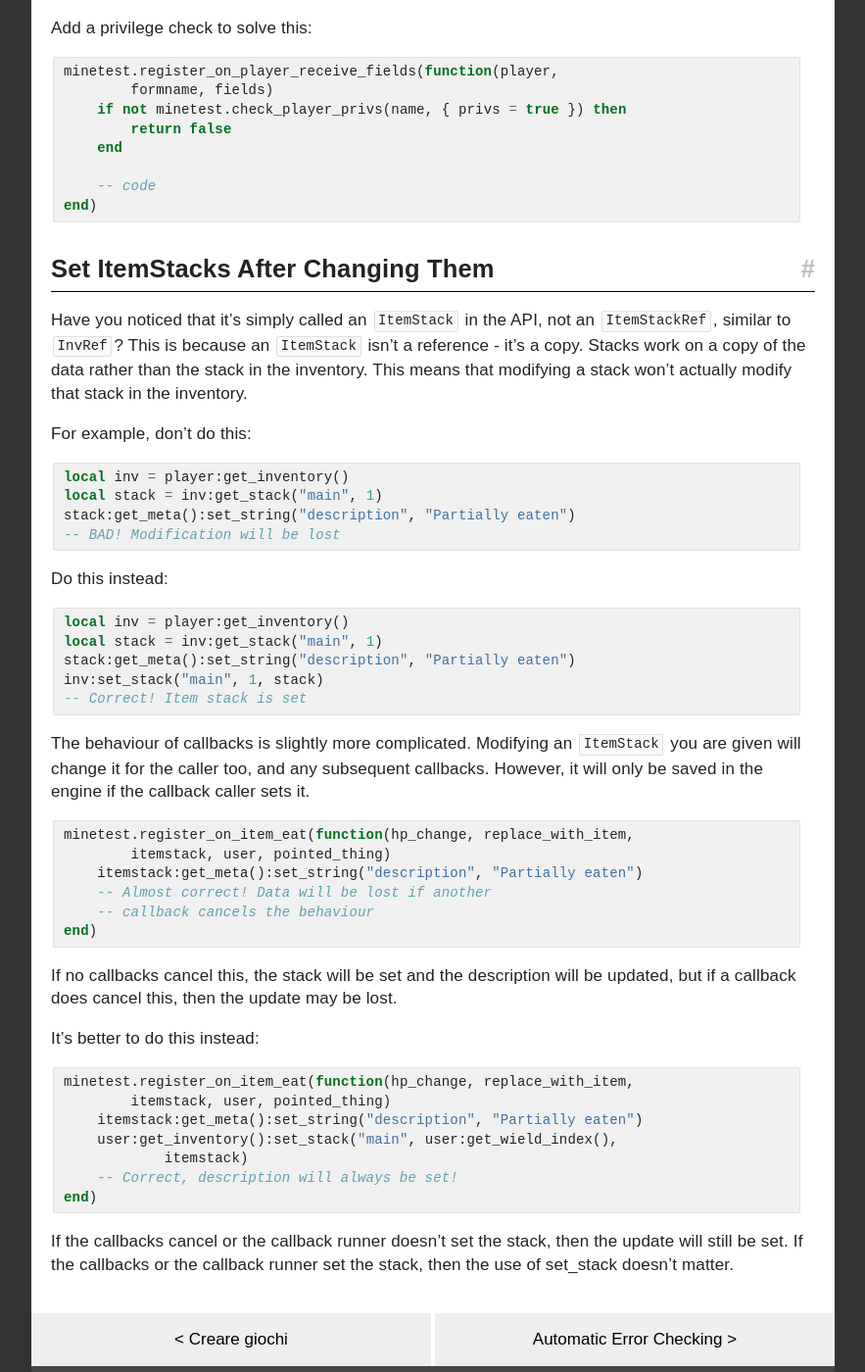
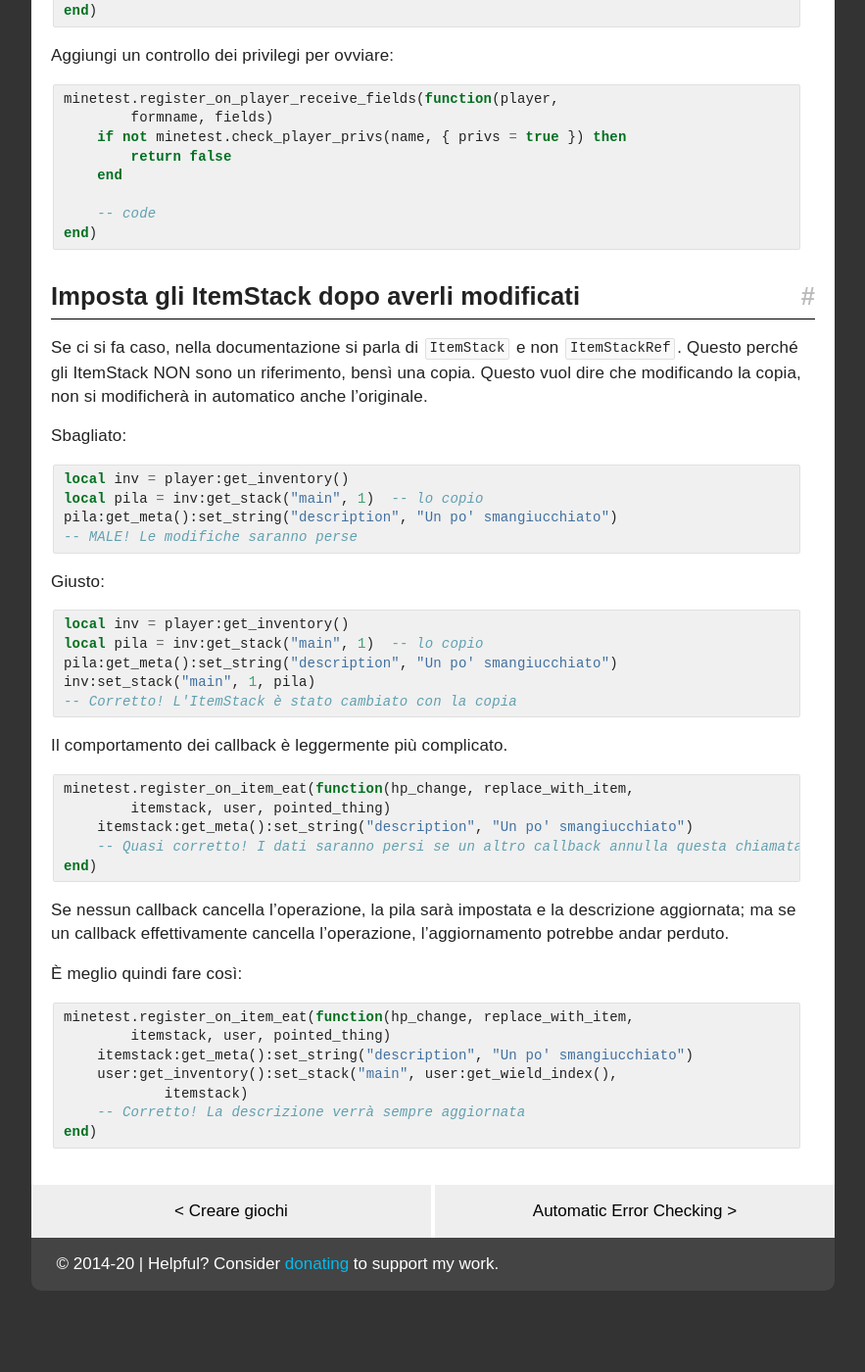
Before and after one commit to rubenwardy/minetest_modding_book, a Jekyll site: the page built from _it/quality/common_mistakes.md, in a window 1280 px wide and 1400 px high, scrolled down 1767 px. Shown: the whole window at 98% size, without its empty margins (338-1221 px from the left). Built offline with Jekyll 4.4.1, drawn with Linux system fonts in a browser that asks for light colours; nearby versions of some CDN libraries; after the commit the page ends 3104 px from its top, so only the background shows below that; some of the changed text lies outside the part shown.

Commit message:
Common Mistakes - Italian translation added

````diff
--- a/_it/quality/common_mistakes.md
+++ b/_it/quality/common_mistakes.md
@@ -1,72 +1,67 @@
 ---
-title: Common Mistakes
+title: Errori comuni
 layout: default
 root: ../..
 idx: 8.1
-redirect_from: /en/chapters/common_mistakes.html
+redirect_from: /it/chapters/common_mistakes.html
 ---
 
-## Introduction <!-- omit in toc -->
+## Introduzione <!-- omit in toc -->
 
-This chapter details common mistakes, and how to avoid them.
+Questo capitolo illustra gli errori più comuni e come evitarli.
 
-- [Never Store ObjectRefs (ie: players or entities)](#never-store-objectrefs-ie-players-or-entities)
-- [Don't Trust Formspec Submissions](#dont-trust-formspec-submissions)
-- [Set ItemStacks After Changing Them](#set-itemstacks-after-changing-them)
+- [Non salvare mai ObjectRef (giocatori ed entità)](#non-salvare-mai-objectref-giocatori-ed-entita)
+- [Non fidarti dei campi dei formspec](#non-fidarti-dei-campi-dei-formspec)
+- [Imposta gli ItemStack dopo averli modificati](#imposta-gli-itemstack-dopo-averli-modificati)
 
-## Never Store ObjectRefs (ie: players or entities)
+## Non salvare mai ObjectRef (giocatori ed entità)
 
-If the object an ObjectRef represents is deleted - for example, if the player goes
-offline or the entity is unloaded - then calling methods on that object
-will result in a crash.
+Se l'oggetto rappresentato da un ObjectRef viene rimosso - per esempio quando il giocatore si disconnette o un'entità viene rimossa dalla memoria - chiamare metodi su quell'oggetto causerà la chiusura improvvisa del server (*crash*).
 
-For example, don't do this:
+Sbagliato:
 
 ```lua
 minetest.register_on_joinplayer(function(player)
     local function func()
-        local pos = player:get_pos() -- BAD!
-        -- `player` is stored then accessed later.
-        -- If the player leaves in that second, the server *will* crash.
+        local pos = player:get_pos() -- MALE!
+        -- `player` viene salvato per essere utilizzato dopo.
+        -- Se il giocatore si disconnette, il server crasha
     end
 
     minetest.after(1, func)
 
     foobar[player:get_player_name()] = player
-    -- RISKY
-    -- It's not recommended to do this.
-    -- Use minetest.get_connected_players() and
-    -- minetest.get_player_by_name() instead.
+    -- RISCHIOSO
+    -- Non è consigliato fare così.
+    -- Usa invece minetest.get_connected_players() e minetest.get_player_by_name().
 end)
 ```
 
-Do this instead:
+Giusto:
 
 ```lua
 minetest.register_on_joinplayer(function(player)
     local function func(name)
-        -- Attempt to get the ref again
+        -- Tenta di ottenere il riferimento
         local player = minetest.get_player_by_name(name)
 
-        -- Check that the player is still online
+        -- Controlla che il giocatore sia online
         if player then
-            -- Yay! This is fine
+            -- è online, procedo
             local pos = player:get_pos()
         end
     end
 
-    -- Pass the name into the function
+    -- Passa il nome nella funzione
     minetest.after(1, func, player:get_player_name())
 end)
 ```
 
-## Don't Trust Formspec Submissions
+## Non fidarti dei campi dei formspec
 
-Malicious clients can submit formspecs whenever they like, with
-whatever content they like.
+Client malevoli possono compilare i campi nei formspec quando vogliono, con qualsiasi contenuto vogliono.
 
-For example, the following code has a vulnerability which allows players to
-give themselves moderator privileges:
+Per esempio, il seguente codice presenta una vulnerabilità che permette ai giocatori di assegnarsi da soli il privilegio di moderatore:
 
 ```lua
 local function show_formspec(name)
@@ -76,15 +71,15 @@
 
     minetest.show_formspec(name, "modman:modman", [[
         size[3,2]
-        field[0,0;3,1;target;Name;]
-        button_exit[0,1;3,1;sub;Promote]
+        field[0,0;3,1;target;Nome;]
+        button_exit[0,1;3,1;sub;Promuovi]
     ]])
     return true
 })
 
 minetest.register_on_player_receive_fields(function(player,
         formname, fields)
-    -- BAD! Missing privilege check here!
+    -- MALE! Manca il controllo dei privilegi!
 
     local privs = minetest.get_player_privs(fields.target)
     privs.kick  = true
@@ -94,7 +89,7 @@
 end)
 ```
 
-Add a privilege check to solve this:
+Aggiungi un controllo dei privilegi per ovviare:
 
 ```lua
 minetest.register_on_player_receive_fields(function(player,
@@ -107,61 +102,51 @@
 end)
 ```
 
-## Set ItemStacks After Changing Them
+## Imposta gli ItemStack dopo averli modificati
 
-Have you noticed that it's simply called an `ItemStack` in the API, not an `ItemStackRef`,
-similar to `InvRef`? This is because an `ItemStack` isn't a reference - it's a
-copy. Stacks work on a copy of the data rather than the stack in the inventory.
-This means that modifying a stack won't actually modify that stack in the inventory.
+Se ci si fa caso, nella documentazione si parla di `ItemStack` e non `ItemStackRef`.
+Questo perché gli ItemStack NON sono un riferimento, bensì una copia.
+Questo vuol dire che modificando la copia, non si modificherà in automatico anche l'originale.
 
-For example, don't do this:
+Sbagliato:
 
 ```lua
 local inv = player:get_inventory()
-local stack = inv:get_stack("main", 1)
-stack:get_meta():set_string("description", "Partially eaten")
--- BAD! Modification will be lost
+local pila = inv:get_stack("main", 1)  -- lo copio
+pila:get_meta():set_string("description", "Un po' smangiucchiato")
+-- MALE! Le modifiche saranno perse
 ```
 
-Do this instead:
+Giusto:
 
 ```lua
 local inv = player:get_inventory()
-local stack = inv:get_stack("main", 1)
-stack:get_meta():set_string("description", "Partially eaten")
-inv:set_stack("main", 1, stack)
--- Correct! Item stack is set
+local pila = inv:get_stack("main", 1)  -- lo copio
+pila:get_meta():set_string("description", "Un po' smangiucchiato")
+inv:set_stack("main", 1, pila)
+-- Corretto! L'ItemStack è stato cambiato con la copia
 ```
 
-The behaviour of callbacks is slightly more complicated. Modifying an `ItemStack` you
-are given will change it for the caller too, and any subsequent callbacks. However,
-it will only be saved in the engine if the callback caller sets it.
+Il comportamento dei callback è leggermente più complicato.
 
 ```lua
 minetest.register_on_item_eat(function(hp_change, replace_with_item,
         itemstack, user, pointed_thing)
-    itemstack:get_meta():set_string("description", "Partially eaten")
-    -- Almost correct! Data will be lost if another
-    -- callback cancels the behaviour
+    itemstack:get_meta():set_string("description", "Un po' smangiucchiato")
+    -- Quasi corretto! I dati saranno persi se un altro callback annulla questa chiamata
 end)
 ```
 
-If no callbacks cancel this, the stack will be set and the description will be updated,
-but if a callback does cancel this, then the update may be lost.
+Se nessun callback cancella l'operazione, la pila sarà impostata e la descrizione aggiornata; ma se un callback effettivamente cancella l'operazione, l'aggiornamento potrebbe andar perduto.
 
-It's better to do this instead:
+È meglio quindi fare così:
 
 ```lua
 minetest.register_on_item_eat(function(hp_change, replace_with_item,
         itemstack, user, pointed_thing)
-    itemstack:get_meta():set_string("description", "Partially eaten")
+    itemstack:get_meta():set_string("description", "Un po' smangiucchiato")
     user:get_inventory():set_stack("main", user:get_wield_index(),
             itemstack)
-    -- Correct, description will always be set!
+    -- Corretto! La descrizione verrà sempre aggiornata
 end)
 ```
-
-If the callbacks cancel or the callback runner doesn't set the stack,
-then the update will still be set.
-If the callbacks or the callback runner set the stack, then the use of
-set_stack doesn't matter.
````
